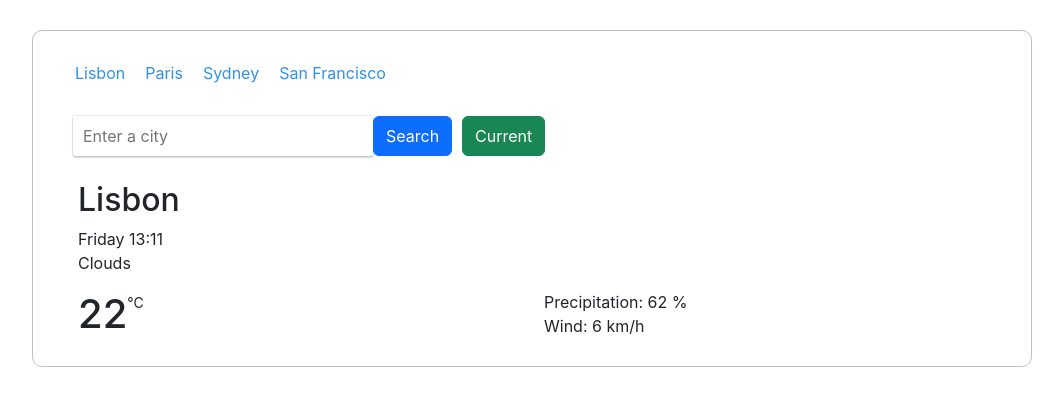
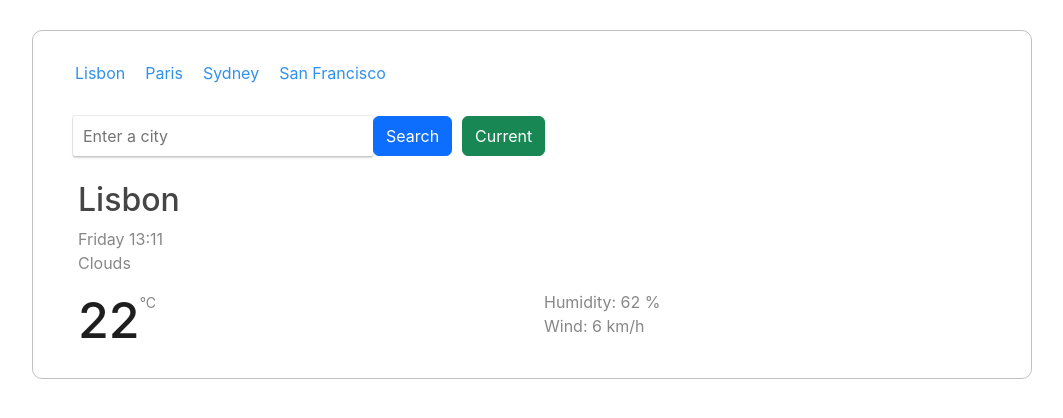
Before and after one commit to MarianaTellezR/demo-weather-react-app, a React (Create React App) app: page / in a window 1280 px wide. Shown: the top 418 px of the page, without its empty margins (108-1171 px from the left). Built offline with nearby package versions, Linux system fonts and the light colour scheme.

Commit message:
Added search functionality with API

```diff
--- a/package.json
+++ b/package.json
@@ -6,6 +6,7 @@
     "@testing-library/jest-dom": "^5.17.0",
     "@testing-library/react": "^13.4.0",
     "@testing-library/user-event": "^13.5.0",
+    "axios": "^1.4.0",
     "react": "^18.2.0",
     "react-dom": "^18.2.0",
     "react-scripts": "5.0.1",
--- a/src/WeatherSearch.css
+++ b/src/WeatherSearch.css
@@ -28,8 +28,17 @@
   text-align: left;
 }
 
+.WeatherSearch .weather-stats h1 {
+  color: #1f1e1e;
+  font-size: 50px;
+}
+.WeatherSearch .weather-stats h2 {
+  color: #464545;
+}
+
 .WeatherSearch .weather-stats p {
   margin: 0px;
+  color: #878787;
 }
 
 .WeatherSearch .weather-stats .left-side-weather-stats {
--- a/src/WeatherSearch.js
+++ b/src/WeatherSearch.js
@@ -1,16 +1,84 @@
-import React from "react";
+import React, { useState } from "react";
 import "./WeatherSearch.css";
 
+import axios from "axios";
+
 export default function WeatherSearch() {
+  const [city, setCity] = useState("");
+  const [loaded, setLoaded] = useState(false);
+  const [weather, setWeather] = useState({});
+
+  function displayWeather(response) {
+    setLoaded(true);
+    console.log(response);
+    setWeather({
+      name: response.data.name,
+      temperature: response.data.main.temp,
+      wind: response.data.wind.speed,
+      humidity: response.data.main.humidity,
+      description: response.data.weather[0].description,
+    });
+  }
+
+  function handleSubmit(event) {
+    event.preventDefault();
+    let apiKey = "d1b73b9f0676715bbd0cc493b72eb781";
+    let apiUrl = `https://api.openweathermap.org/data/2.5/weather?q=${city}&appid=${apiKey}&units=metric`;
+    axios.get(apiUrl).then(displayWeather);
+  }
+
+  function updateCity(event) {
+    setCity(event.target.value);
+  }
+
+  if (loaded) {
     return (
       <div className="WeatherSearch">
         <div className="get-current-info">
-        <form>
+          <form onSubmit={handleSubmit}>
             <input
               type="search"
               placeholder="Enter a city"
               autoComplete="off"
               className="input-search"
+              onChange={updateCity}
+            />
+            <button type="submit" className="btn btn-primary search">
+              Search
+            </button>
+          </form>
+          <button className="btn btn-success current">Current</button>
+        </div>
+        <div className="weather-stats">
+          <h2>{weather.name}</h2>
+          <p>Friday 13:11</p>
+          <p>{weather.description}</p>
+          <div className="row">
+            <div className="col-sm-6 left-side-weather-stats">
+              <h1>{Math.round(weather.temperature)}</h1>
+              <p>
+                <small>°C</small>
+              </p>
+            </div>
+            <div className="col-sm-6 right-side-weather-stats">
+              <p>Humidity: {weather.humidity} %</p>
+              <p>Wind: {weather.wind} km/h</p>
+            </div>
+          </div>
+        </div>
+      </div>
+    );
+  } else {
+    return (
+      <div className="WeatherSearch">
+        <div className="get-current-info">
+          <form onSubmit={handleSubmit}>
+            <input
+              type="search"
+              placeholder="Enter a city"
+              autoComplete="off"
+              className="input-search"
+              onChange={updateCity}
             />
             <button type="submit" className="btn btn-primary search">
               Search
@@ -30,7 +98,7 @@ export default function WeatherSearch() {
               </p>
             </div>
             <div className="col-sm-6 right-side-weather-stats">
-            <p>Precipitation: 62 %</p>
+              <p>Humidity: 62 %</p>
               <p>Wind: 6 km/h</p>
             </div>
           </div>
@@ -38,3 +106,4 @@ export default function WeatherSearch() {
       </div>
     );
   }
+}
```
Also changed, not shown: 1 other file (tests, documents, lock files or other folders). Lines whose indentation alone changed are shown as unchanged.
